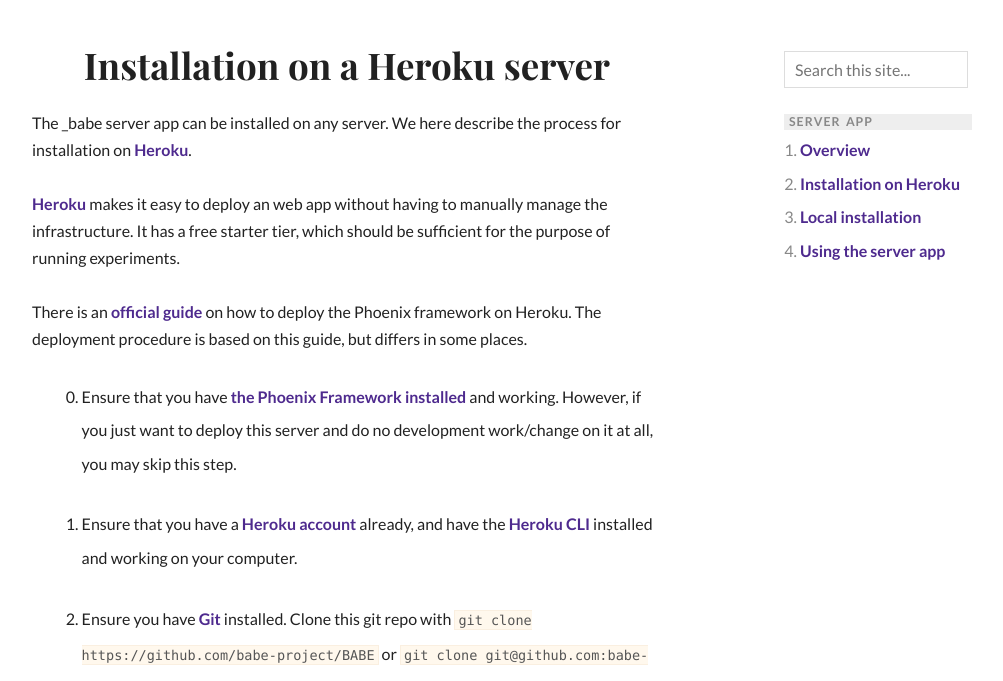
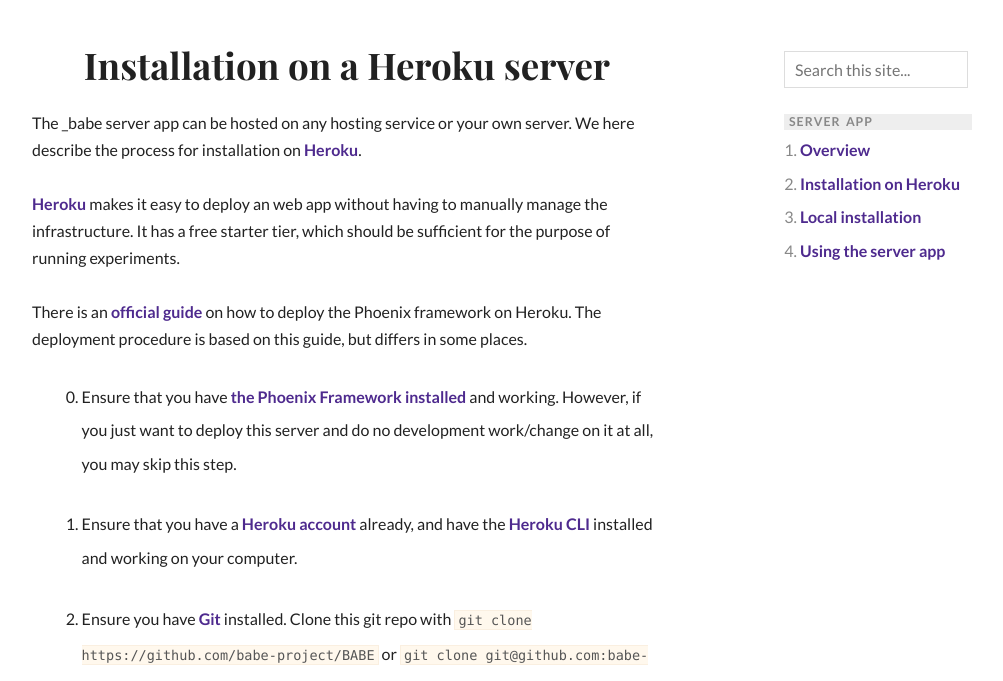
Before and after one commit to magpie-ea/magpie-site, a Jekyll site: the page built from serverapp/02serverinstall.markdown, in a window 1280 px wide and 900 px high, cut to the strip 219-900 px from the top of the window. Shown: the whole strip, without its empty margins (138-1141 px from the left). Built offline with Jekyll 4.4.1, drawn with Linux system fonts in a browser that asks for light colours; nearby versions of some CDN libraries.

Commit message:
Hosting service

```diff
--- a/serverapp/02serverinstall.markdown
+++ b/serverapp/02serverinstall.markdown
@@ -6,7 +6,7 @@
 
 # {{ page.title }}
 
-The _babe server app can be installed on any server. We here describe the process for
+The _babe server app can be hosted on any hosting service or your own server. We here describe the process for
 installation on [Heroku](https://www.heroku.com/).
 
 [Heroku](https://www.heroku.com/) makes it easy to deploy an web app without having to manually manage the infrastructure. It has a free starter tier, which should be sufficient for the purpose of running experiments.
```
